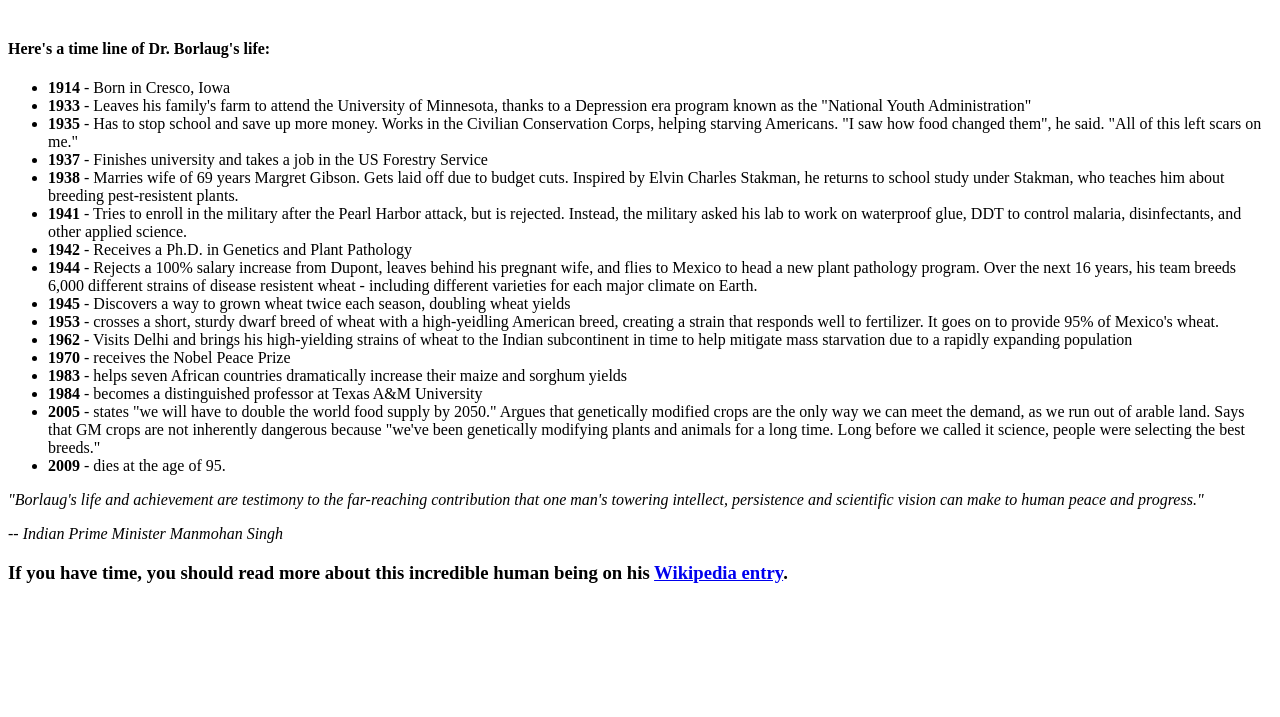
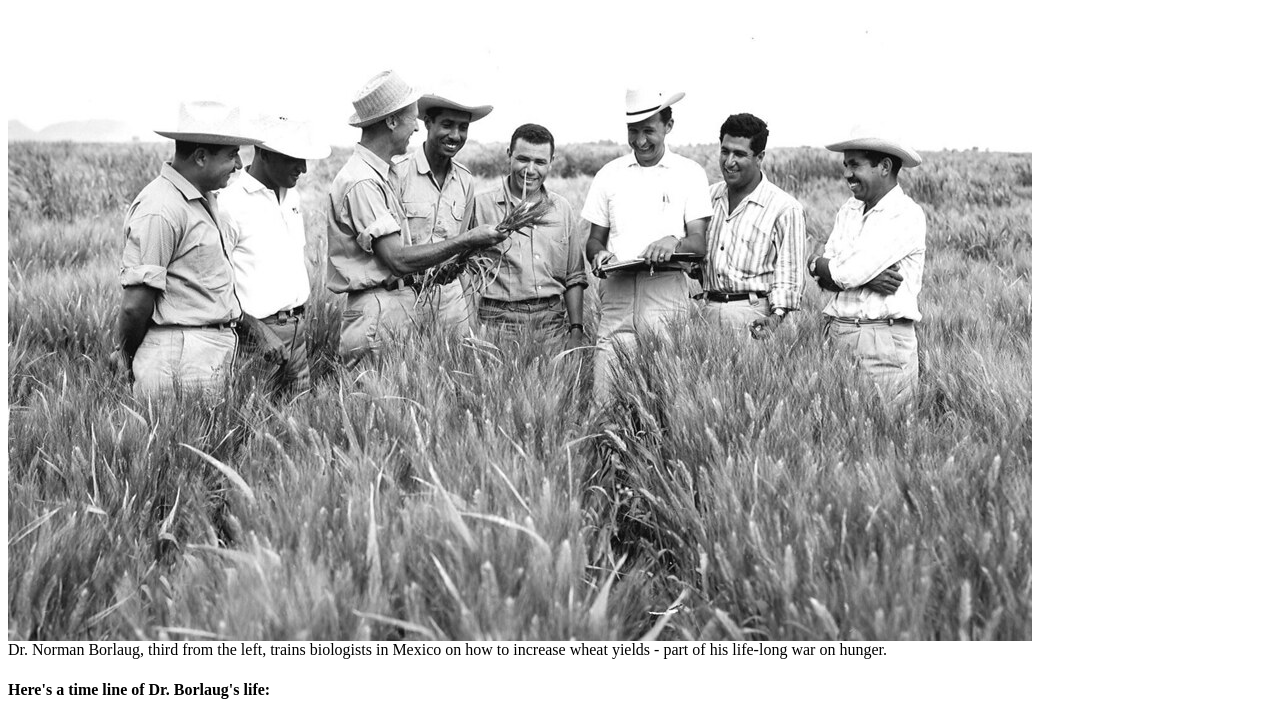
Before and after one commit to mahbub4none/microverse-challange-1, a plain HTML site: page index.html in a window 1280 px wide. Shown: the part 48-765 px from the top of the page. Drawn offline with Linux system fonts and the light colour scheme.

Commit message:
Image added to the tribute page

```diff
--- a/index.html
+++ b/index.html
@@ -1,8 +1,8 @@
 <div id="main">
     <h1 id="title">Dr. Norman Borlaug</h1>
     <div id="img-div">
-        <img id="image" src="" alt="">
-        <div id="img-caption"></div>
+        <img id="image" src="image/tribute-page-main-image.jpg" alt="image of Dr. Norman Borlaug">
+        <div id="img-caption">Dr. Norman Borlaug, third from the left, trains biologists in Mexico on how to increase wheat yields - part of his life-long war on hunger.</div>
     </div>
     <div id="tribute-info">
             <h4>Here's a time line of Dr. Borlaug's life:</h4>
```
Also changed, not shown: image/tribute-page-main-image.jpg (added).
